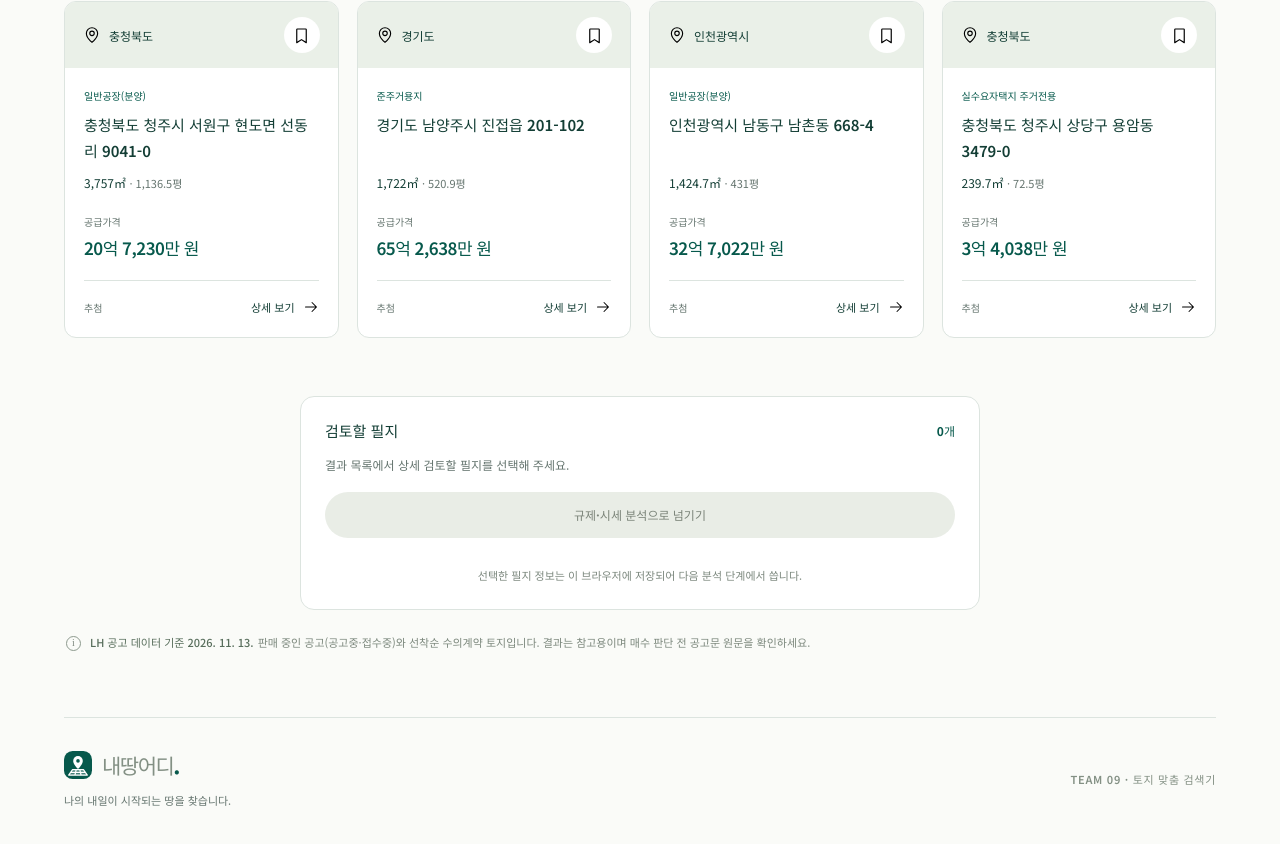
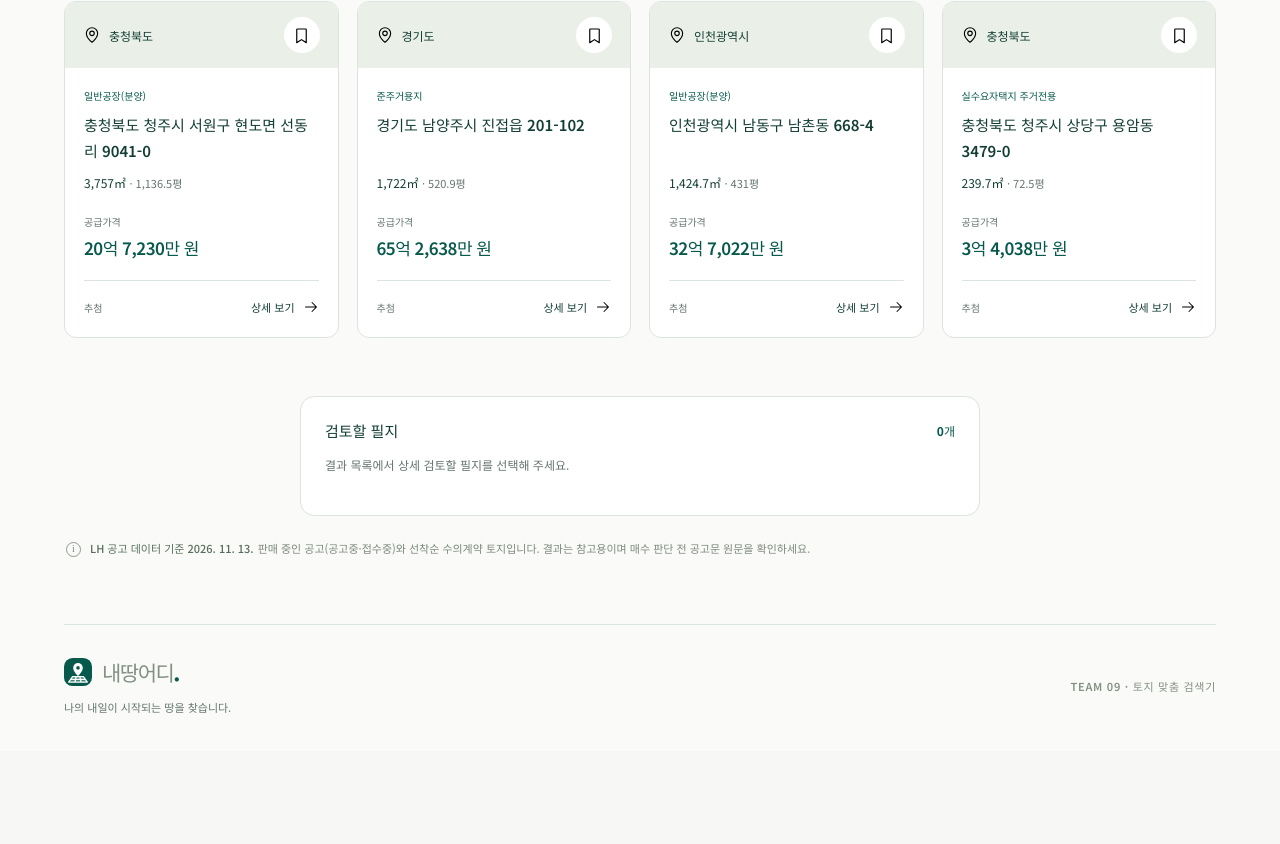
Before and after one commit to JunoMin/team_9, a React (Vite) app: page / in a window 1280 px wide. Shown: the part 804-1648 px from the top of the page. After the commit the page ends 1555 px from the top, so only its background shows below. Built offline with nearby package versions, Linux system fonts and the light colour scheme.

Commit message:
fix: remove analysis handoff UI from selected lots

```diff
--- a/src/App.tsx
+++ b/src/App.tsx
@@ -7,13 +7,13 @@ import { SelectedLots } from './components/SelectedLots'
 import { SelectionSummary } from './components/SelectionSummary'
 import { emptyCriteria, searchSteps, toggleChoice } from './config/searchSteps'
 import { lhLands, lhLandsFetchedAt } from './data/lhLands.generated'
-import { loadSelectedLots } from './handoff/selectedLots'
+import { buildPayload, loadSelectedLots, saveSelectedLots } from './handoff/selectedLots'
 import { diagnoseEmpty, searchLands } from './lib/search'
 import type { Land, SearchCriteria } from './types/land'
 
 const landsById = new Map(lhLands.map((land) => [land.id, land]))
 
-// 이전에 넘긴 선택이 있으면 같은 필지가 아직 판매 중일 때만 되살립니다.
+// 저장한 검토 목록에서 아직 판매 중인 필지만 되살립니다.
 function restoreSelection(): string[] {
   return (loadSelectedLots()?.lots ?? []).map((lot) => lot.lotId).filter((id) => landsById.has(id))
 }
@@ -26,6 +26,11 @@ export default function App() {
   const [selectedIds, setSelectedIds] = useState<string[]>(restoreSelection)
   const headingRef = useRef<HTMLHeadingElement>(null)
   const selectedLands = selectedIds.map((id) => landsById.get(id)!)
+
+  useEffect(() => {
+    const lands = selectedIds.map((id) => landsById.get(id)!)
+    saveSelectedLots(buildPayload(lands, lhLandsFetchedAt))
+  }, [selectedIds])
 
   function toggleLand(land: Land) {
     setSelectedIds((ids) =>
@@ -125,7 +130,7 @@ export default function App() {
                     <h2 id="results-title" tabIndex={-1} ref={headingRef}>
                       고르신 조건으로 찾아봤어요.
                     </h2>
-                    <p>상세 검토할 필지를 골라 규제·시세 분석으로 넘겨 주세요.</p>
+                    <p>관심 있는 필지를 선택해 검토 목록에 모아 보세요.</p>
                   </div>
                   <Results
                     lands={searchLands(lhLands, criteria)}
--- a/src/components/SelectedLots.tsx
+++ b/src/components/SelectedLots.tsx
@@ -1,6 +1,3 @@
-import { useState } from 'react'
-import { lhLandsFetchedAt } from '../data/lhLands.generated'
-import { buildPayload, saveSelectedLots } from '../handoff/selectedLots'
 import { formatPrice } from '../lib/search'
 import type { Land } from '../types/land'
 
@@ -10,24 +7,7 @@ interface Props {
   onClear: () => void
 }
 
-// PRD 3단계 [HITL]: 사람이 고른 필지를 A02(규제)·A03(실거래) 입력 JSON으로 넘깁니다.
 export function SelectedLots({ lands, onRemove, onClear }: Props) {
-  const [handedOff, setHandedOff] = useState<{ at: string; count: number; key: string } | null>(
-    null,
-  )
-
-  const selectionKey = lands.map((land) => land.id).join('|')
-
-  function handOff() {
-    const payload = buildPayload(lands, lhLandsFetchedAt)
-    saveSelectedLots(payload)
-    setHandedOff({
-      at: new Date().toLocaleTimeString('ko-KR'),
-      count: lands.length,
-      key: selectionKey,
-    })
-  }
-
   return (
     <section className="selected-panel" aria-labelledby="selected-title">
       <div className="summary-heading">
@@ -57,26 +37,11 @@ export function SelectedLots({ lands, onRemove, onClear }: Props) {
           ))}
         </ul>
       )}
-      <button
-        type="button"
-        className="button primary handoff-button"
-        disabled={lands.length === 0}
-        onClick={handOff}
-      >
-        {handedOff?.key === selectionKey
-          ? `✓ 넘기기 완료 (${handedOff.count}개)`
-          : '규제·시세 분석으로 넘기기'}
-      </button>
       {lands.length > 0 && (
         <button type="button" className="reset-button" onClick={onClear}>
           선택 모두 해제
         </button>
       )}
-      <p className="summary-tip" role="status">
-        {handedOff
-          ? `${handedOff.at}에 선택 필지 ${handedOff.count}개를 다음 분석 단계로 넘겼어요.`
-          : '선택한 필지 정보는 이 브라우저에 저장되어 다음 분석 단계에서 씁니다.'}
-      </p>
     </section>
   )
 }
--- a/src/design.css
+++ b/src/design.css
@@ -577,11 +577,6 @@
 .design-template .button {
   border-radius: 30px;
   min-height: 46px;
-}
-.design-template .handoff-button {
-  gap: 8px;
-  padding-inline: 12px;
-  font-size: 12px;
 }
 .design-template .land-card {
   background: #fff;
--- a/src/handoff/selectedLots.ts
+++ b/src/handoff/selectedLots.ts
@@ -1,7 +1,7 @@
 import { areaPyeong, pricePerM2, pricePerPyeong } from '../lib/search.ts'
 import type { Land, SaleMethod } from '../types/land.ts'
 
-// PRD Section 3의 3단계 출력: 사용자가 고른 필지를 A02(규제)·A03(실거래)에 넘기는 형식입니다.
+// 검토 목록의 브라우저 저장 형식입니다. 기존에 저장한 선택과의 호환성을 유지합니다.
 // 필드를 바꾸면 version을 올리고 docs/handoff.md도 같이 고쳐 주세요.
 export const SELECTED_LOTS_VERSION = 1
 export const SELECTED_LOTS_STORAGE_KEY = 'team9.selectedLots.v1'
@@ -73,7 +73,7 @@ export function buildPayload(
   }
 }
 
-// 다음 단계 화면이 같은 브라우저에서 바로 읽을 수 있게 저장합니다. 저장소를 못 쓰면 조용히 넘어갑니다.
+// 새로고침 후에도 검토 목록을 복원할 수 있게 저장합니다. 저장소를 못 쓰면 조용히 넘어갑니다.
 export function saveSelectedLots(payload: SelectedLotsPayload) {
   try {
     localStorage.setItem(SELECTED_LOTS_STORAGE_KEY, JSON.stringify(payload))
--- a/src/index.css
+++ b/src/index.css
@@ -977,11 +977,6 @@ dd {
 .selected-list button:hover {
   background: #f1f4ee;
 }
-.handoff-button {
-  width: 100%;
-  margin-bottom: 8px;
-}
-
 @media (max-width: 1240px) {
   .header-inner,
   .page-shell,
```
Also changed, not shown: 3 other files (tests, documents, lock files or other folders).
